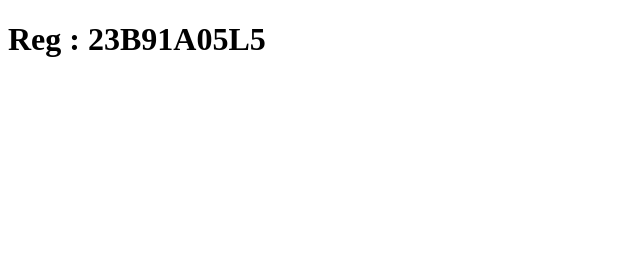
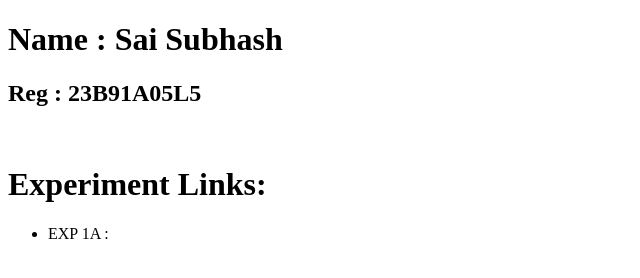
Before and after one commit to sai-subhash-9/FSD-2, a website: page index.html in a window 1280 px wide. Shown: the whole page, without its empty margins (0-640 px from the left). Drawn offline with Linux system fonts and the light colour scheme.

Commit message:
Update index.html

```diff
--- a/index.html
+++ b/index.html
@@ -4,7 +4,12 @@
         <title>Sai Subhash</title>
     </head>
     <body>
-        <h1>Reg : 23B91A05L5</h1>
+        <h1>Name : Sai Subhash</h1>
+        <h2>Reg : 23B91A05L5</h2><br>
+        <h1>Experiment Links:</h1>
+        <ul>
+            <li>EXP 1A : </li>
+        </ul>
 
     </body>
 </html>
```
